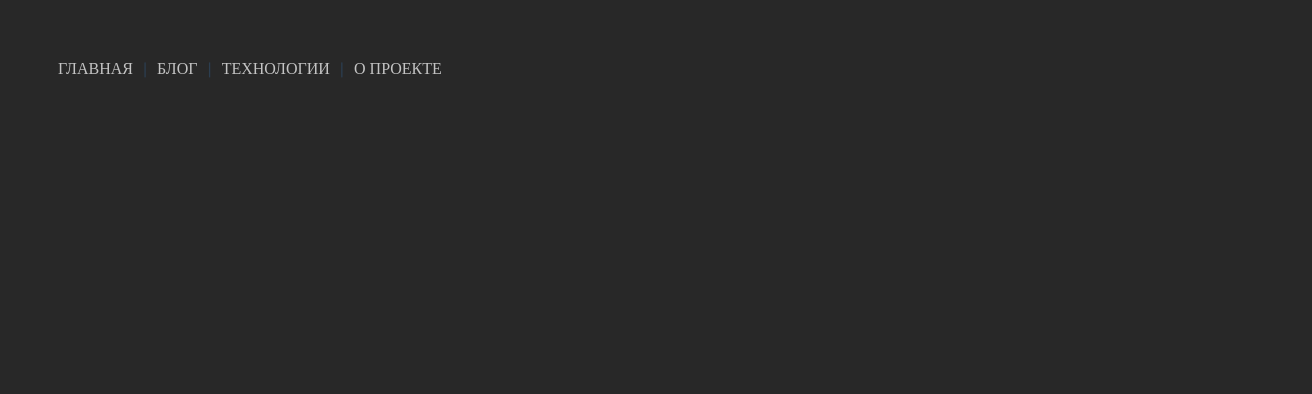
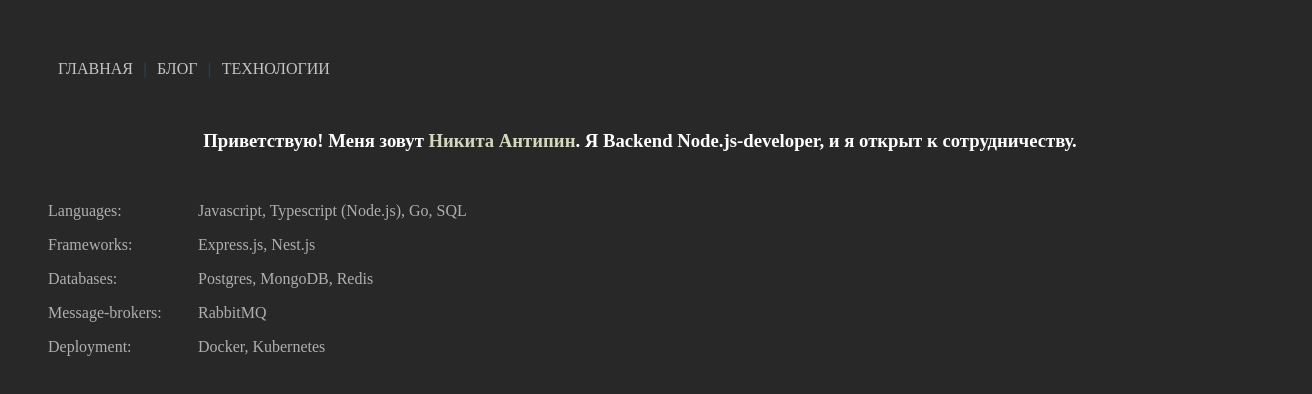
Before and after one commit to NikPrime/nikantipin.front, a Vue app: page / in a window 1280 px wide. Shown: the top 394 px of the page, 1312 px wide, since content can reach past the window. Built offline with nearby package versions, Linux system fonts and the light colour scheme.

Commit message:
Added cardStackInfo

```diff
--- a/src/App.vue
+++ b/src/App.vue
@@ -1,16 +1,21 @@
 <template>
-  <Navbar />
+  <Navbar/>
+  <CardStackInfo/>
+  <CardContactsInfo/>
 </template>
 
 <script>
 
 import Navbar from "./components/Navbar";
+import CardStackInfo from "./components/CardStackInfo";
+import CardContactsInfo from "./components/CardContactsInfo";
 
 export default {
   name: 'App',
   components: {
-
-    Navbar
+    Navbar,
+    CardStackInfo,
+    CardContactsInfo
   }
 }
 </script>
--- /dev/null
+++ b/src/components/CardContactsInfo.vue
@@ -0,0 +1,26 @@
+<template>
+  <div>
+  </div>
+</template>
+
+<script>
+export default {
+  name: "CardContactsInfo"
+}
+</script>
+
+<style scoped>
+h3 {
+  color: white;
+}
+ul {
+  list-style-type: none;
+  width: 50%;
+  display: table;
+  text-align: left;
+  table-layout: fixed;
+}
+ul > li {
+  display: table-cell;
+}
+</style>
--- /dev/null
+++ b/src/components/CardStackInfo.vue
@@ -0,0 +1,66 @@
+<template>
+  <div class="cardStackInfo">
+    <h3>Приветствую! Меня зовут <a class="nameURL" href="https://t.me/nikprimez">Никита Антипин</a>. Я Backend
+      Node.js-developer, и я открыт к сотрудничеству.</h3>
+    <div class="stackTable">
+      <ul>
+        <li style="width: 150px">Languages:</li>
+        <li >Javascript, Typescript (Node.js), Go, SQL</li>
+      </ul>
+      <ul>
+        <li style="width: 150px">Frameworks:</li>
+        <li>Express.js, Nest.js</li>
+      </ul>
+      <ul>
+        <li style="width: 150px">Databases:</li>
+        <li>Postgres, MongoDB, Redis</li>
+      </ul>
+      <ul>
+        <li style="width: 150px">Message-brokers:</li>
+        <li>RabbitMQ</li>
+      </ul>
+      <ul>
+        <li style="width: 150px">Deployment:</li>
+        <li>Docker, Kubernetes</li>
+      </ul>
+    </div>
+  </div>
+</template>
+
+<script>
+export default {
+  name: "CardStackInfo"
+}
+</script>
+
+<style scoped>
+h3 {
+  color: white;
+}
+ul {
+  width: 100%;
+  display: table;
+  text-align: left;
+  table-layout: fixed;
+}
+ul > li {
+  width: 100%;
+  display: table-cell;
+}
+
+.cardStackInfo {
+  margin-top: 50px;
+  color: #afafaf;
+  font-family: "Bookman Old Style";
+  border: white;
+}
+
+.stackTable {
+  margin-top: 50px;
+}
+
+.nameURL {
+  color: #d5d9ba;
+  text-decoration: none;
+}
+</style>
--- a/src/components/Navbar.vue
+++ b/src/components/Navbar.vue
@@ -18,13 +18,6 @@
       <a href="https://nikantipin.site/tech">
         <span>Технологии</span>
         <span>Технологии</span>
-      </a>
-    </li>
-    |
-    <li>
-      <a href="https://nikantipin.site/about">
-        <span>О проекте</span>
-        <span>О проекте</span>
       </a>
     </li>
   </ul>
@@ -51,6 +44,7 @@ html {
 ul {
   display: flex;
   margin: 0 40px;
+  width: 400px;
 }
 
 ul li {
```
